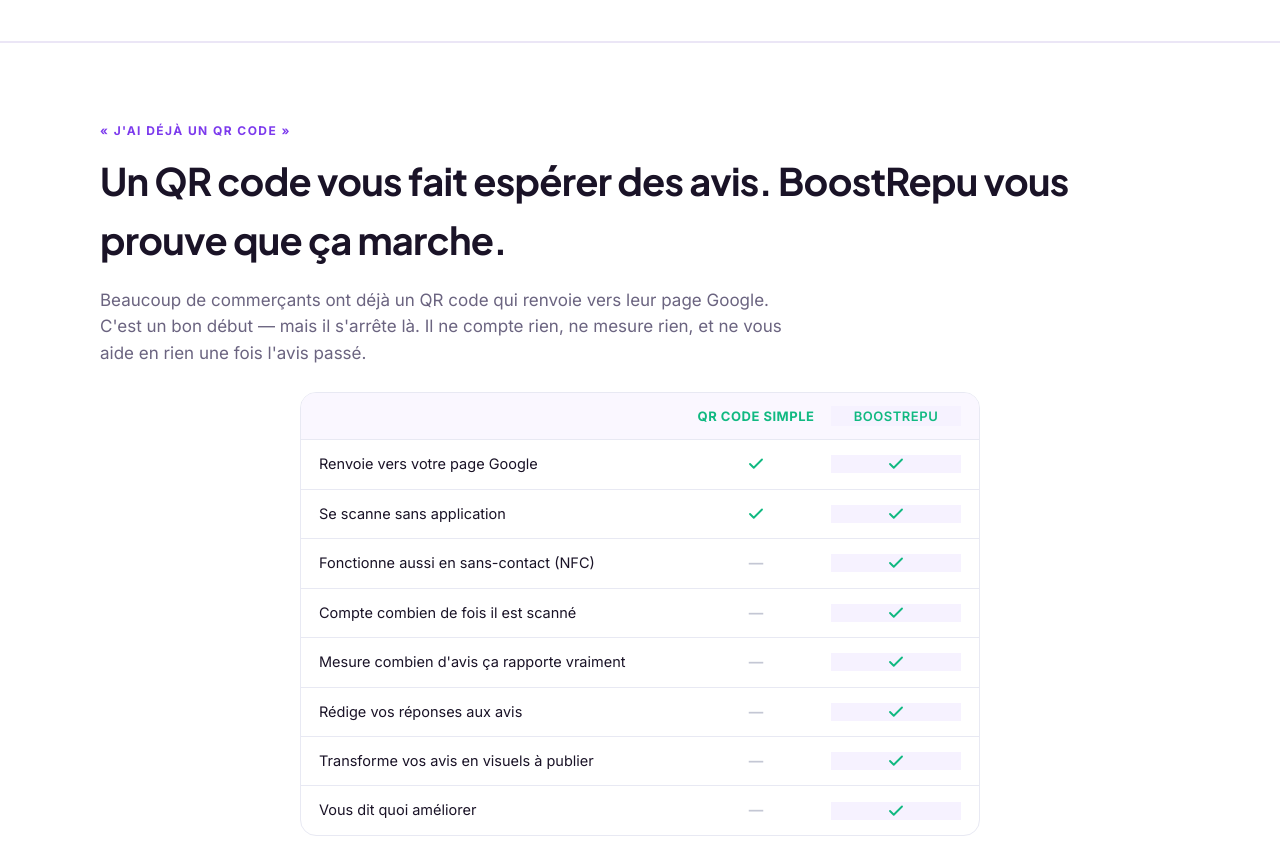
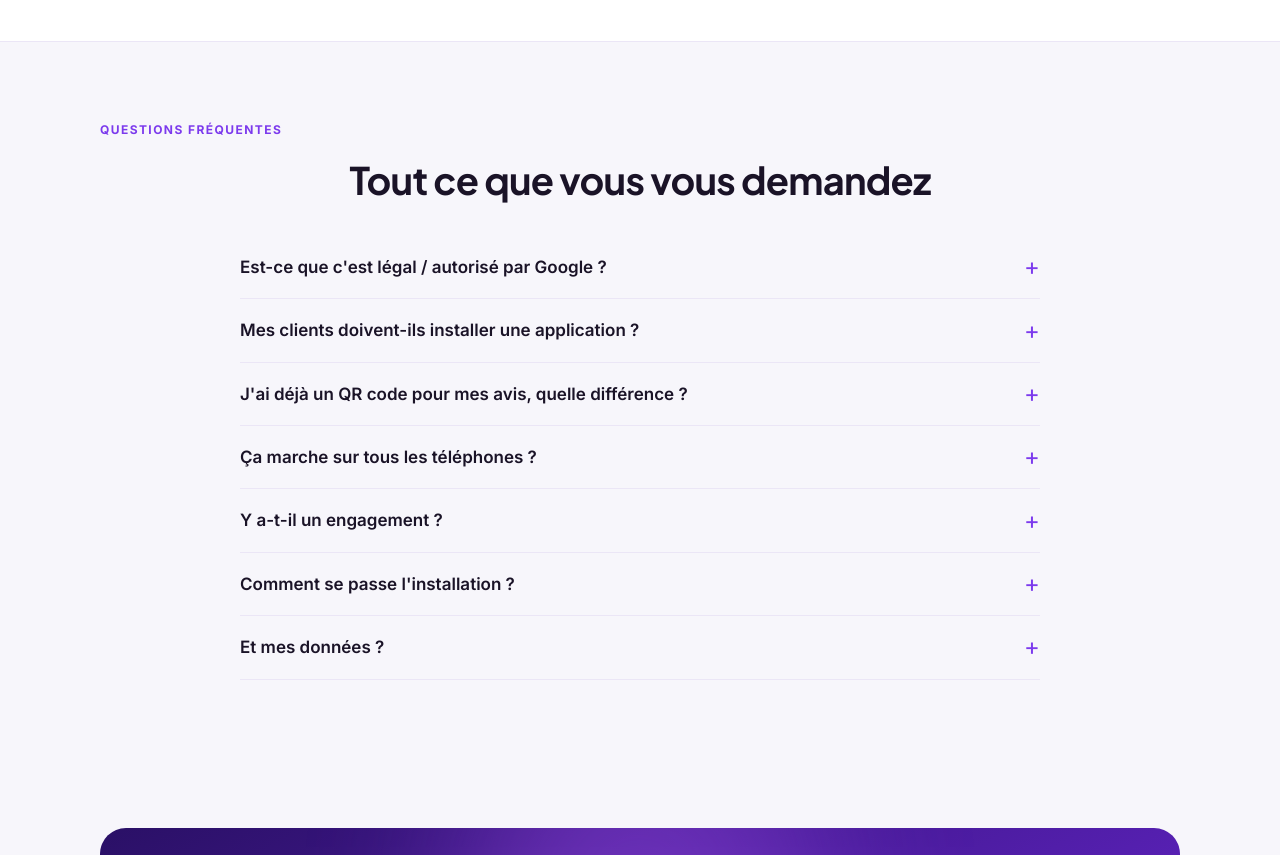
Before and after one commit to Malcolm1508/avisboost, a Next.js app: page / in a window 1280 px wide. Shown: the part 3980-4835 px from the top of the page. Built offline with nearby package versions, Linux system fonts and the light colour scheme.

Commit message:
Update page.js

```diff
--- a/app/page.js
+++ b/app/page.js
@@ -217,37 +217,6 @@ export default function Home() {
         </section>
       </div>
 
-      {/* QR CODE VS BOOSTREPU */}
-      <div className="lp-band">
-        <section className="lp-sec">
-          <div className="lp-eyebrow">« J'ai déjà un QR code »</div>
-          <h2 className="lp-h2">Un QR code vous fait espérer des avis. BoostRepu vous prouve que ça marche.</h2>
-          <p className="lp-p">Beaucoup de commerçants ont déjà un QR code qui renvoie vers leur page Google. C'est un bon début — mais il s'arrête là. Il ne compte rien, ne mesure rien, et ne vous aide en rien une fois l'avis passé.</p>
-          <div className="lp-compare">
-            <div className="lp-compare-row lp-compare-head">
-              <span></span><span>QR code simple</span><span className="lp-compare-us">BoostRepu</span>
-            </div>
-            {[
-              ["Renvoie vers votre page Google", true, true],
-              ["Se scanne sans application", true, true],
-              ["Fonctionne aussi en sans-contact (NFC)", false, true],
-              ["Compte combien de fois il est scanné", false, true],
-              ["Mesure combien d'avis ça rapporte vraiment", false, true],
-              ["Rédige vos réponses aux avis", false, true],
-              ["Transforme vos avis en visuels à publier", false, true],
-              ["Vous dit quoi améliorer", false, true],
-            ].map(([label, qr, us], i) => (
-              <div className="lp-compare-row" key={i}>
-                <span>{label}</span>
-                <span>{qr ? <Check /> : <em className="lp-x">—</em>}</span>
-                <span className="lp-compare-us">{us ? <Check /> : <em className="lp-x">—</em>}</span>
-              </div>
-            ))}
-          </div>
-          <p className="lp-note">Et si vous avez déjà un QR code : gardez-le. BoostRepu s'ajoute par-dessus et vous apporte enfin les chiffres qui vous manquaient.</p>
-        </section>
-      </div>
-
       {/* FAQ */}
       <section className="lp-sec" id="faq">
         <div className="lp-eyebrow" style={{ justifyContent: "center" }}>Questions fréquentes</div>
```
